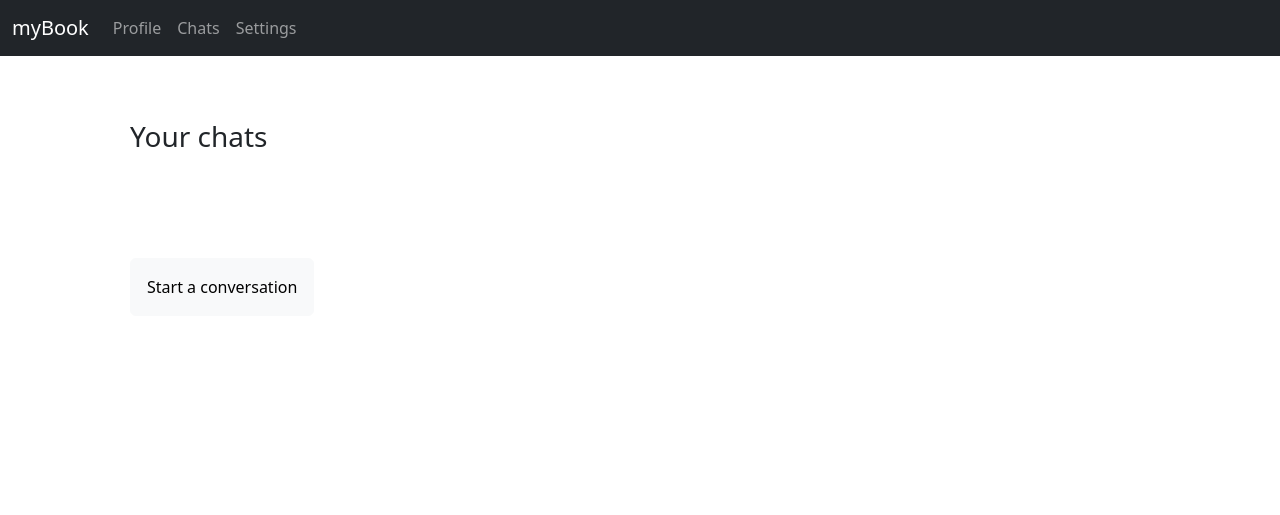
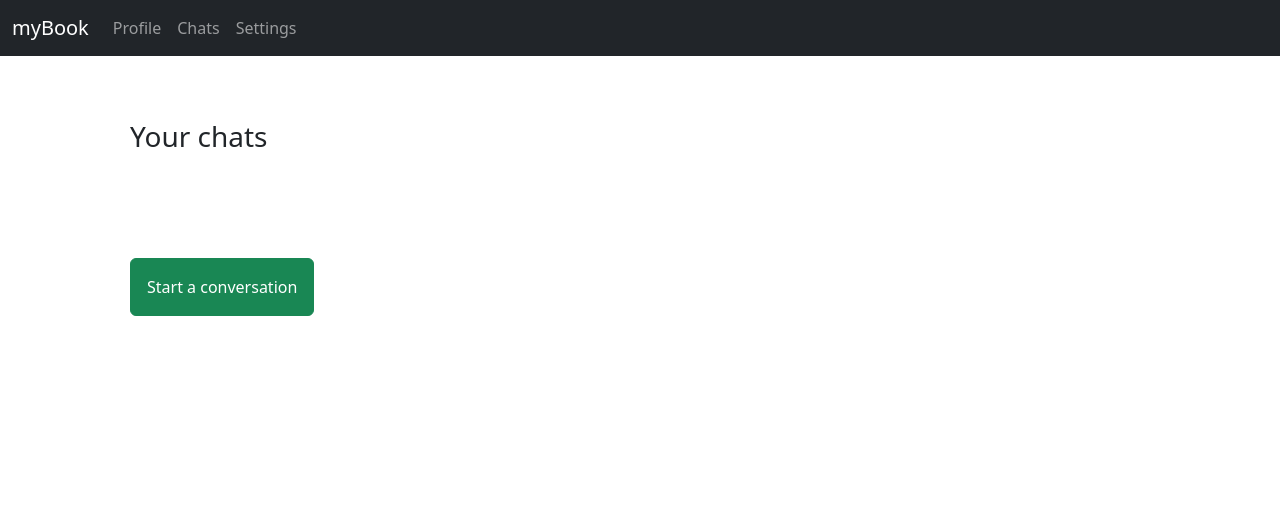
Before and after one commit to BezrabotnyFreelancer/book_social_media, a Django app: page /chat/inbox/ in a window 1280 px wide. Shown: the top 515 px of the page. Run offline with Django 4.2, Linux system fonts and the light colour scheme; the visitor is signed in with stand-in values (Sample User, id 1); data comes from the database, SQL or seed files in the repository; data that the repository does not hold is empty; some libraries are stand-ins or nearby versions.

Commit message:
Change color of button

```diff
--- a/app/templates/chat/inbox.html
+++ b/app/templates/chat/inbox.html
@@ -13,7 +13,7 @@
         <div class="row">
             <div class="col-md-12 p-5">
                 <form method="get" action="{% url 'create_chat' %}">
-                    <input type="submit" class="btn btn-light p-3" value="Start a conversation">
+                    <input type="submit" class="btn btn-success p-3" value="Start a conversation">
                 </form>
             </div>
         </div>
```
